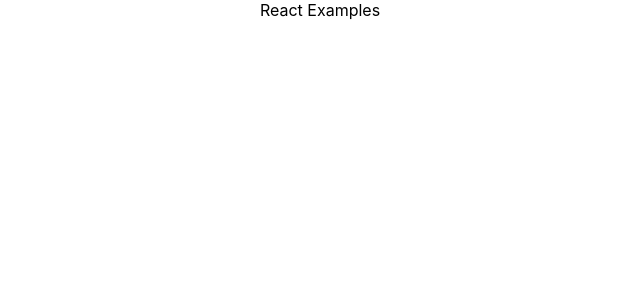
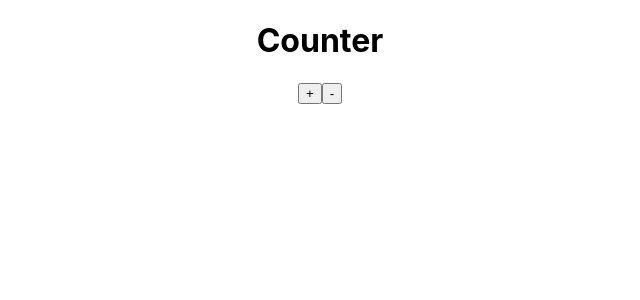
Before and after one commit to bongodev/react-js, a React (Create React App) app: page / in a window 1280 px wide. Shown: the top 300 px of the page, without its empty margins (320-960 px from the left). Built offline with nearby package versions, Linux system fonts and the light colour scheme.

Commit message:
initiate class based component use props

```diff
--- a/src/App.js
+++ b/src/App.js
@@ -1,9 +1,11 @@
+import Counter from './Counter';
+
 import './App.css';
 
 function App() {
   return (
     <div className="App">
-      React Examples
+      <Counter componentName="Counter" />
     </div>
   );
 }
--- /dev/null
+++ b/src/Counter.jsx
@@ -0,0 +1,25 @@
+import React from 'react';
+
+class Counter extends React.Component {
+  constructor(props) {
+    super(props);
+    console.log('inside constructor', props);
+  }
+
+  render() {
+    console.log('rendering.............');
+    const { componentName } = this.props;
+
+    return (
+      <div>
+        <h1>{componentName}</h1>
+        <div>
+          <button>+</button>
+          <button>-</button>
+        </div>
+      </div>
+    );
+  }
+}
+
+export default Counter;
```
